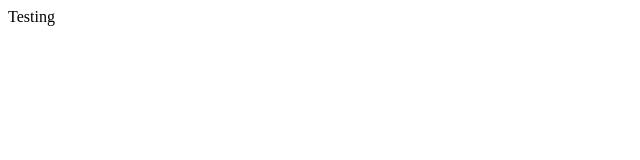
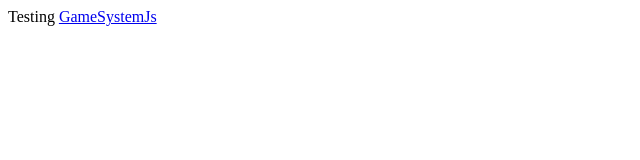
Before and after one commit to Brassawiking/brassawiking.github.io, a plain HTML site: page index.html in a window 1280 px wide. Shown: the whole page, without its empty margins (0-640 px from the left). Drawn offline with Linux system fonts and the light colour scheme.

Commit message:
Link to project site

```diff
--- a/index.html
+++ b/index.html
@@ -6,5 +6,7 @@
 </head>
 <body>
   Testing
+
+  <a href="GameSystemJs/">GameSystemJs</a>
 </body>
 </html>
```
